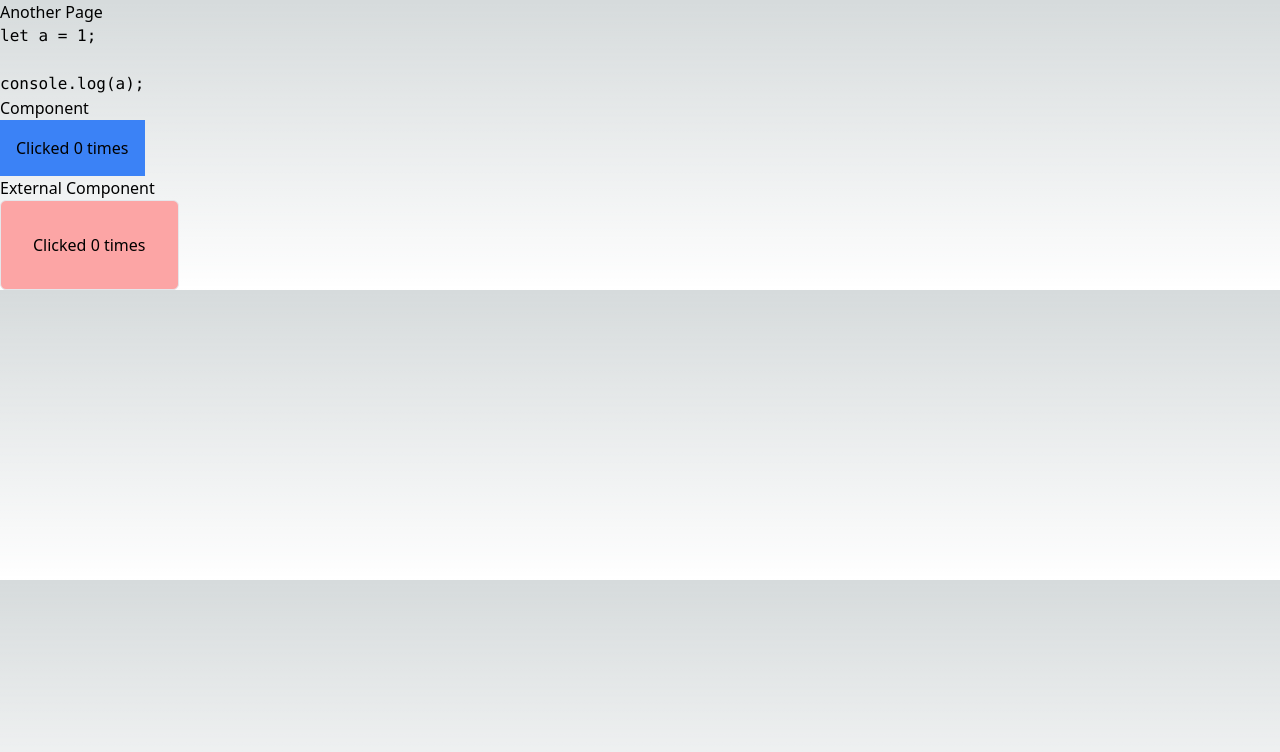
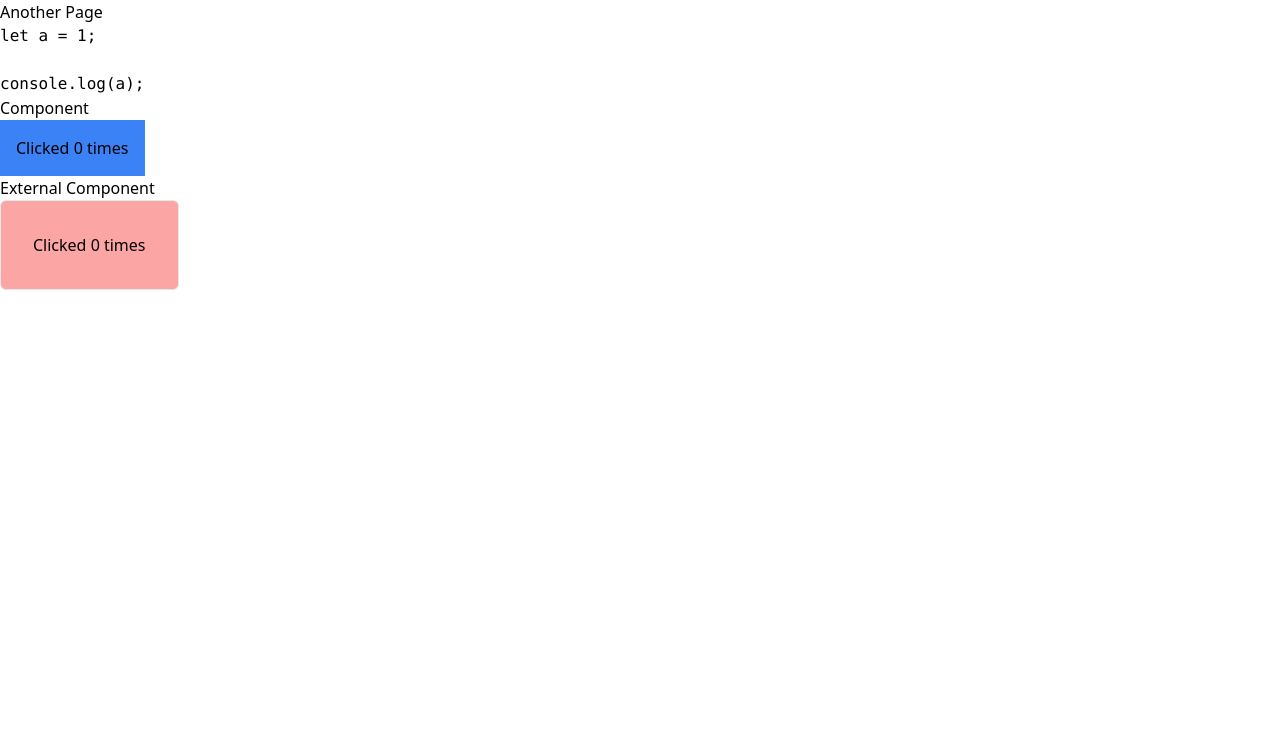
Before and after one commit to systemphil/sphil, a Next.js app: page /hegel/guides/fancy-page in a window 1280 px wide. Shown: the top 752 px of the page. Built offline with nearby package versions, Linux system fonts and the light colour scheme.

Commit message:
fixed darkmode not working, removed gradient bg, added svg logo and effect and fixed subdirectory routes to work with types properly

```diff
--- a/src/components/Navigation.tsx
+++ b/src/components/Navigation.tsx
@@ -1,48 +1,40 @@
 import { Navbar } from "nextra-theme-docs";
-import { PageItem, MenuItem } from 'nextra/normalize-pages';
 import { useSphilSite } from "./SiteSwitcher";
 
 type NavbarArgs = Parameters<typeof Navbar>;
-type NewRouteItem = {
-    route: string;
-    title: string;
-    type: string;
-    id: string;
-    key: string;
-};
 type NavigationProps = {
     flatDirectories: NavbarArgs[0]['flatDirectories'];
-    items: (PageItem | MenuItem | NewRouteItem)[];
+    items: NavbarArgs[0]['items'];
 }
-// TODO fix types. how to match the return of this function with the original navbar function above?
-
 /**
- * Navigation control for routes.
+ * Navigation control for routes. Removes the initial directories when user is on root and dynamically adds back their subdirectories
+ * based on what the user selects from the SiteSwitcher component.
  */
-const Navigation = (props: any) => {
+const Navigation = (props: NavigationProps) => {
     // get the first subdirectory of the url if it exists
     const site = useSphilSite();
 
-    // run through the items currently in the navbar
     const leadingItem = props.items[0];
 
-    // if user is on the first subdirectory and it is not listed in the navbar, proceed to add to the navbar
-    if (leadingItem?.id !== "contextual-guides" && site) {
+    // if user is on the first subdirectory and its routes are not listed in the navbar, proceed to add to the navbar array
+    if (site && leadingItem?.name !== "guides") {
         props.items.unshift(
             {
                 title: "Guides",
+                kind: "Folder",
+                name: "guides",
+                route: `/${site}/guides`,
                 type: "page",
-                route: `/${site}/guides`,
-                id: "contextual-guides",
-                key: "contextual-guides",
-            },
-            {
+                firstChildRoute: "/hegel/guides"
+              },
+              {
                 title: "Reference",
+                kind: "Folder",
+                name: "reference",
+                route: `/${site}/reference`,
                 type: "page",
-                route: `/${site}/reference`,
-                id: "contextual-reference",
-                key: "contextual-reference",
-            }
+                firstChildRoute: "/kant/guides"
+              },
         );
     }
 
@@ -52,7 +44,8 @@ const Navigation = (props: any) => {
         return item.name !== "hegel" && item.name !== "kant";
     })
 
-    return <Navbar {...props} items={headerItems} />
+    // items={headerItems}
+    return <Navbar {...props} items={headerItems}/>
 }
 
 export default Navigation;
--- a/src/components/SiteSwitcher.tsx
+++ b/src/components/SiteSwitcher.tsx
@@ -43,7 +43,7 @@ function SiteSwitcher() {
             <span
                 className={cn(
                     "flex h-[34px] w-[100px] flex-shrink-0 items-center rounded-[8px] border border-[#dedfde] dark:border-[#333333] p-1 duration-300 ease-in-out",
-                    "after:h-[24px] after:w-[44px] after:rounded-md dark:after:bg-[#333333] after:shadow-sm after:duration-300 after:border dark:after:border-[#333333] after:border-[#666666]/100 after:bg-gradient-to-b after:from-[#324ff1] after:to-[#c24a7a] after:opacity-20 dark:after:opacity-100 dark:after:bg-none",
+                    "after:h-[24px] after:w-[44px] after:rounded-md dark:after:bg-[#52ffb7] dark:after:bg-opacity-30 after:shadow-sm after:duration-300 after:border dark:after:border-[#333333] after:border-[#666666]/100 after:bg-gradient-to-b after:from-[#324ff1] after:to-[#c24a7a] after:opacity-20 dark:after:opacity-100 dark:after:bg-none",
                     "indeterminate:after:hidden",
                     {
                       "after:hidden": !site,
--- a/src/components/test/Counters.tsx
+++ b/src/components/test/Counters.tsx
@@ -13,7 +13,7 @@ export function Counters () {
 
 	return (
 		<div>
-			<button onClick={handleClick} className="border bg-red-300 p-8 rounded-md hover:bg-emerald-400">
+			<button onClick={handleClick} className="border bg-red-300 dark:bg-yellow-300 p-8 rounded-md hover:bg-emerald-400 dark:hover:bg-amber-700">
 				Clicked {count} times
 			</button>
 		</div>
--- a/src/styles/globals.css
+++ b/src/styles/globals.css
@@ -2,7 +2,7 @@
 @tailwind components;
 @tailwind utilities;
 
-:root {
+/* :root {
   --foreground-rgb: 0, 0, 0;
   --background-start-rgb: 214, 219, 220;
   --background-end-rgb: 255, 255, 255;
@@ -24,4 +24,4 @@ body {
       rgb(var(--background-end-rgb))
     )
     rgb(var(--background-start-rgb));
-}
+} */
--- a/tailwind.config.ts
+++ b/tailwind.config.ts
@@ -2,19 +2,20 @@ import type { Config } from 'tailwindcss'
 
 const config: Config = {
   content: [
-    './src/pages/**/*.{js,ts,jsx,tsx,mdx}',
-    './src/components/**/*.{js,ts,jsx,tsx,mdx}',
-    './src/app/**/*.{js,ts,jsx,tsx,mdx}',
+    './src/pages/**/*.{js,ts,jsx,tsx,md,mdx}',
+    './src/components/**/*.{js,ts,jsx,tsx,md,mdx}',
+    './src/app/**/*.{js,ts,jsx,tsx,md,mdx}',
   ],
   theme: {
     extend: {
-      backgroundImage: {
-        'gradient-radial': 'radial-gradient(var(--tw-gradient-stops))',
-        'gradient-conic':
-          'conic-gradient(from 180deg at 50% 50%, var(--tw-gradient-stops))',
-      },
+      // backgroundImage: {
+      //   'gradient-radial': 'radial-gradient(var(--tw-gradient-stops))',
+      //   'gradient-conic':
+      //     'conic-gradient(from 180deg at 50% 50%, var(--tw-gradient-stops))',
+      // },
     },
   },
+  darkMode: 'class',
   plugins: [],
 }
 export default config
--- a/theme.config.tsx
+++ b/theme.config.tsx
@@ -8,6 +8,10 @@ const config: DocsThemeConfig = {
 	logoLink: false,
 	navbar: {
 		component: Navigation,
+	},
+	primaryHue: {
+		dark: 155,
+		light: 215
 	},
     project: {
       	link: 'https://github.com/shuding/nextra'
```
Also changed, not shown: src/components/NavbarHeader.tsx (+28 -2 lines).
